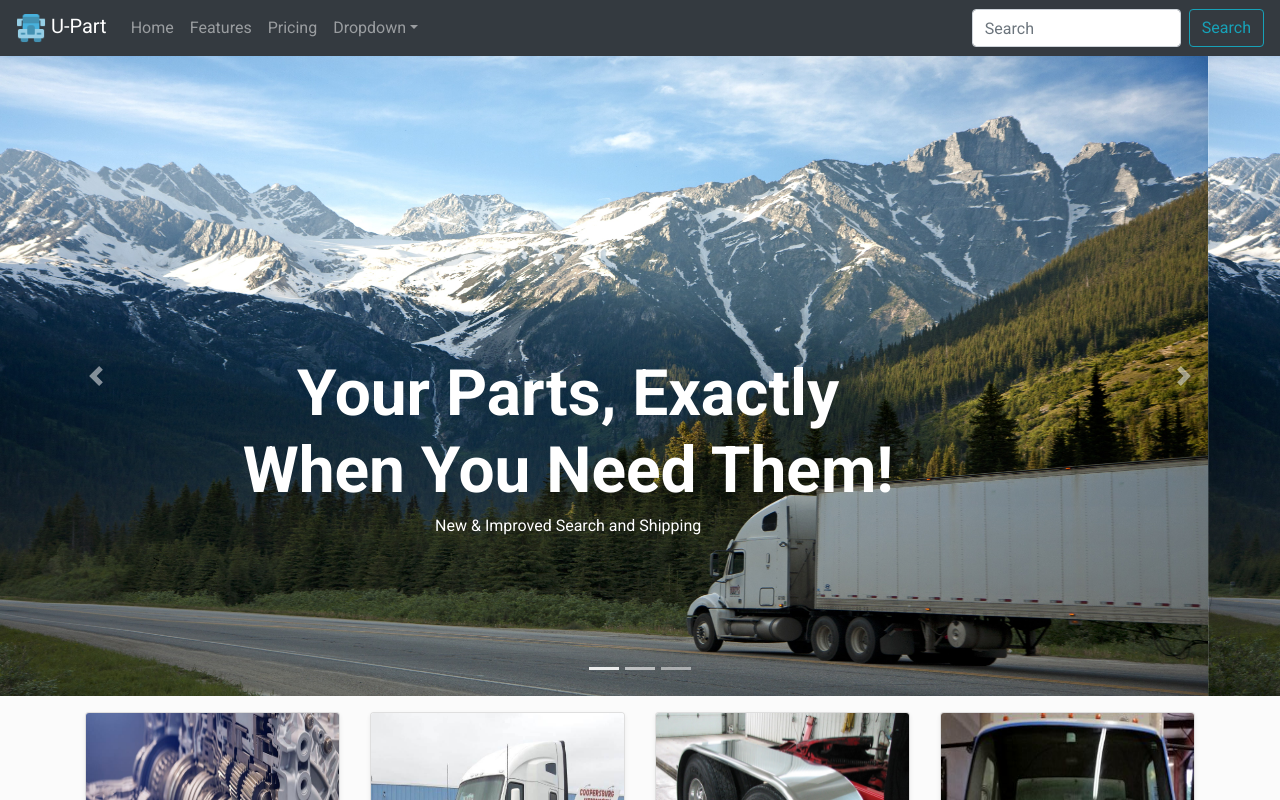
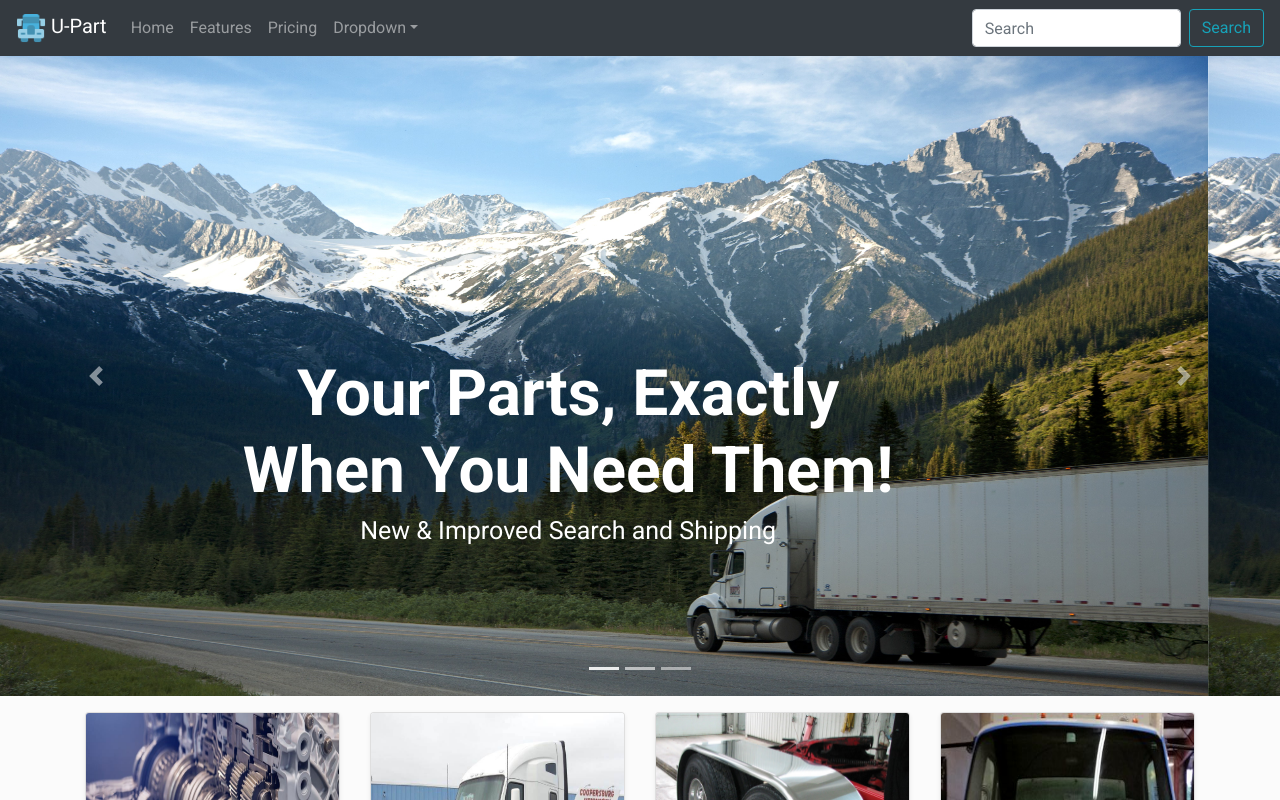
Before and after one commit to tflearydev/React-Parts, a React (Create React App) app in the folder my-app/: page / in a window 1280 px wide. Shown: the top 800 px of the page. Built offline with nearby package versions, Linux system fonts and the light colour scheme.

Commit message:
updated content

```diff
--- a/my-app/src/App.js
+++ b/my-app/src/App.js
@@ -60,7 +60,7 @@ function App() {
     />
     <Carousel.Caption>
       <h3 className="caro-text">Your Parts, Exactly <br></br>When You Need Them!</h3>
-      <p>New & Improved Search and Shipping</p>
+      <p className="caro-small">New & Improved Search and Shipping</p>
     </Carousel.Caption>
   </Carousel.Item>
   <Carousel.Item>
@@ -72,7 +72,7 @@ function App() {
 
     <Carousel.Caption>
     <h3 className="caro-text">Your Parts, Exactly <br></br>When You Need Them!</h3>
-      <p>New & Improved Search and Shipping</p>
+      <p className="caro-small">New & Improved Search and Shipping</p>
     </Carousel.Caption>
   </Carousel.Item>
   <Carousel.Item>
--- a/my-app/src/App.scss
+++ b/my-app/src/App.scss
@@ -55,9 +55,5 @@ body {
 }
 
 .caro-small {
-    font-size: 20px;
+    font-size: 25px;
 }
-
-.nav-text {
-    margin-top: 50px !important;
-}
```
